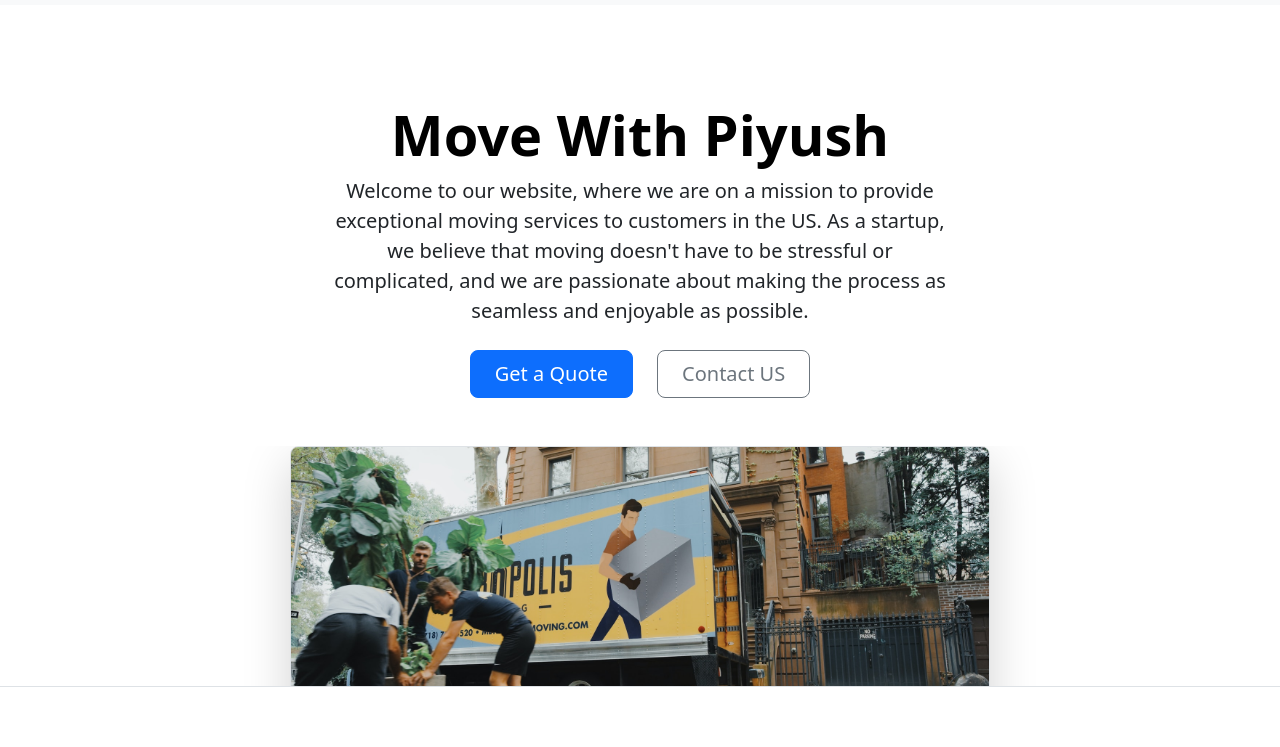
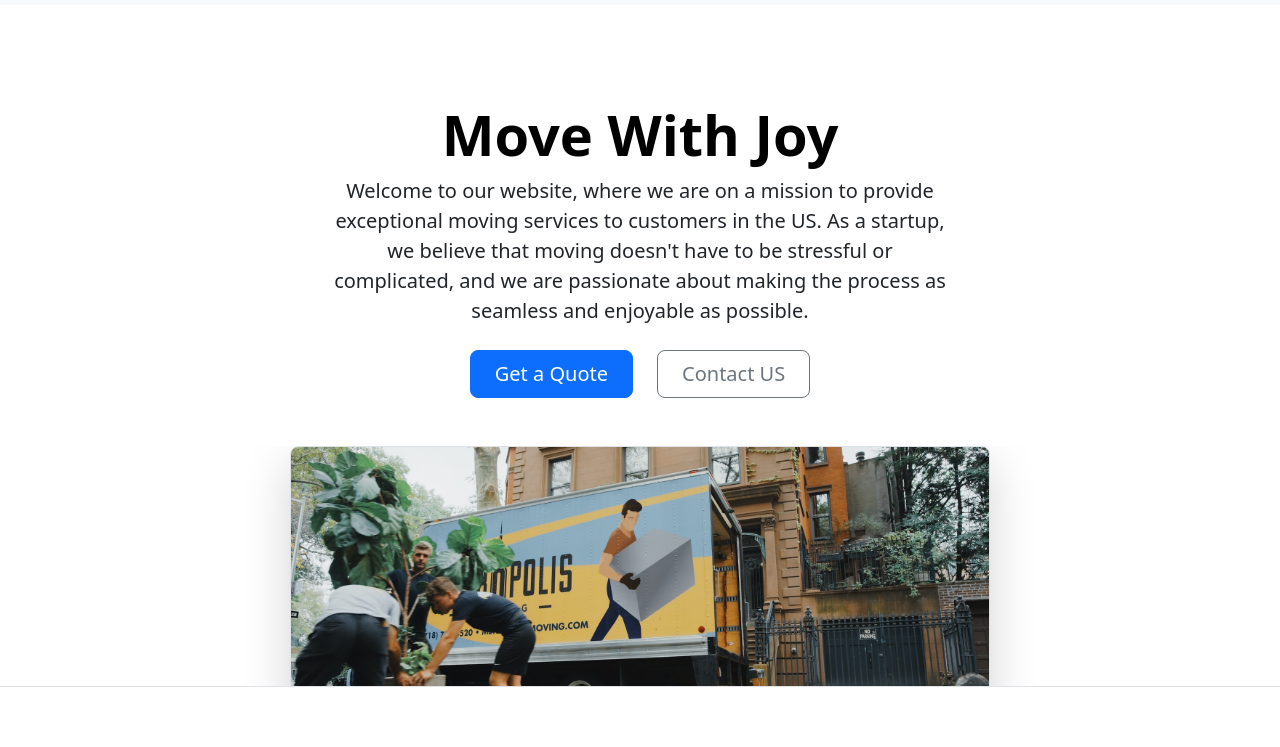
Before and after one commit to PiyushGhavghave/Move-It-web, a plain HTML site: page index.html in a window 1280 px wide. Shown: the part 53-800 px from the top of the page. Drawn offline with nearby package versions, Linux system fonts and the light colour scheme.

Commit message:
new new commit

```diff
--- a/index.html
+++ b/index.html
@@ -57,7 +57,7 @@
   </nav>
 
   <div class="px-4 pt-5 my-5 text-center border-bottom">
-    <h1 class="display-4 fw-bold text-body-emphasis">Move With Piyush</h1>
+    <h1 class="display-4 fw-bold text-body-emphasis">Move With Joy</h1>
     <div class="col-lg-6 mx-auto">
       <p class="lead mb-4">Welcome to our website, where we are on a mission to provide exceptional moving services to customers in the US. As a startup, we believe that moving doesn't have to be stressful or complicated, and we are passionate about making the process as seamless and enjoyable as possible.</p>
       <div class="d-grid gap-2 d-sm-flex justify-content-sm-center mb-5">
```
